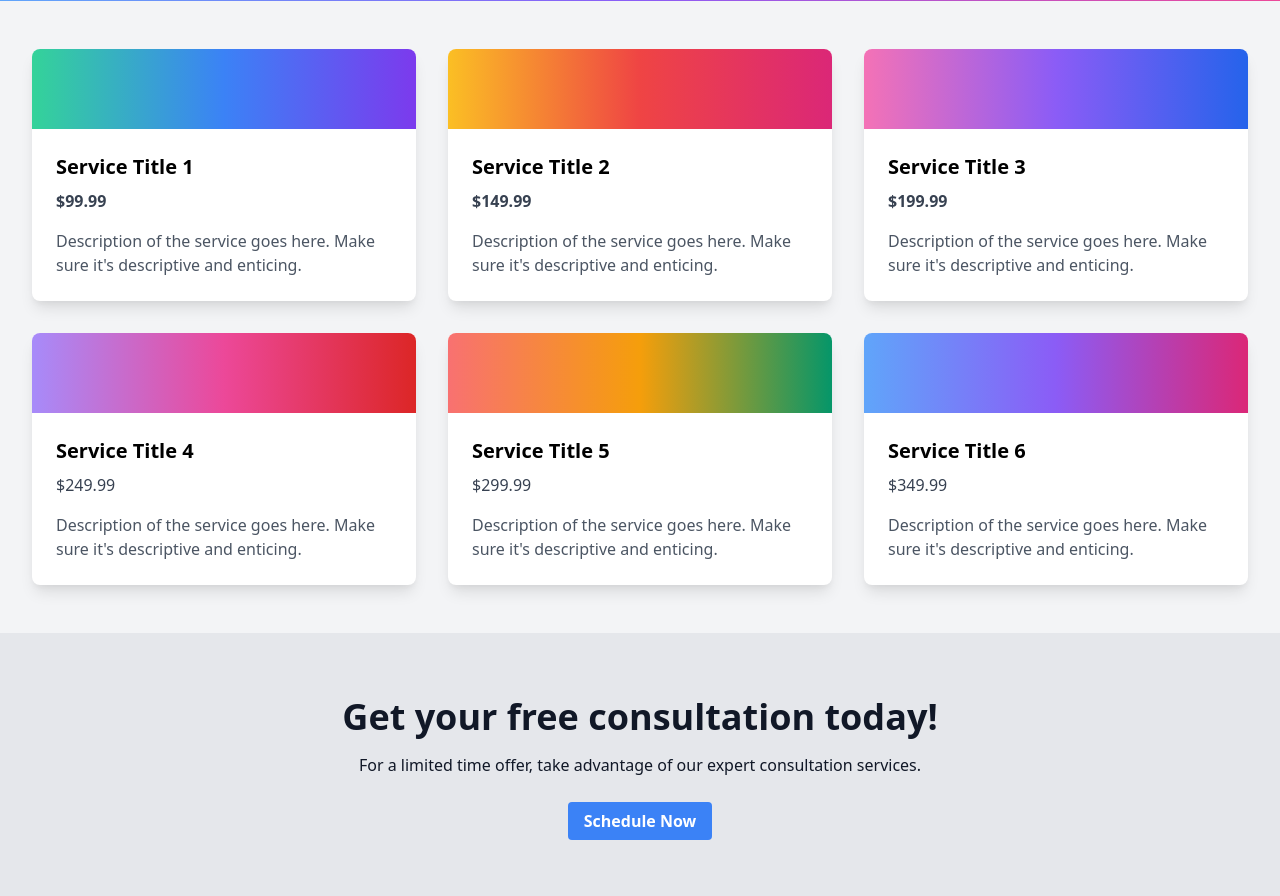
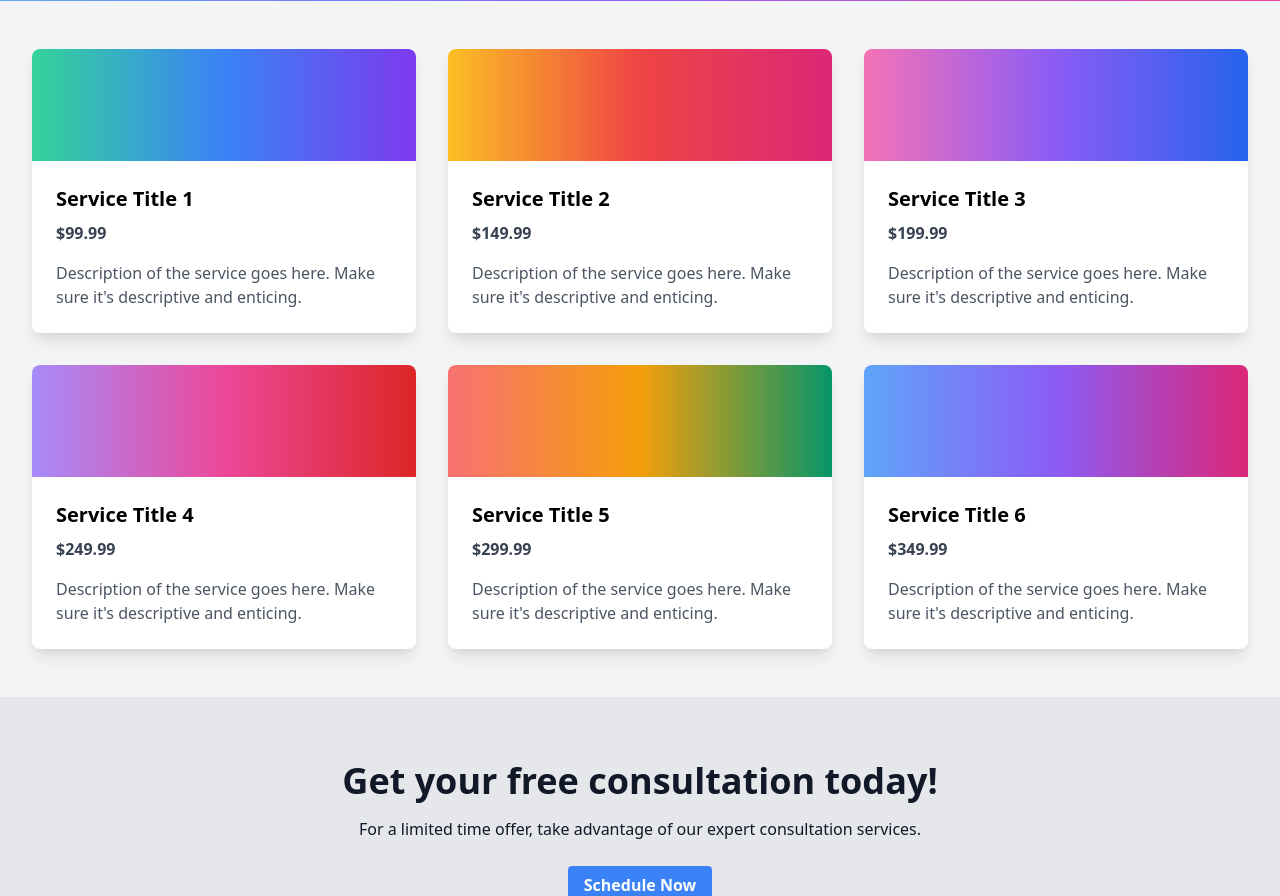
Before and after one commit to Raf-Mos/Chfiha, a Django app: page / in a window 1280 px wide. Shown: the part 327-1223 px from the top of the page. Run offline with Django 5.2, Linux system fonts and the light colour scheme.

Commit message:
update hom

```diff
--- a/chfiha/templates/home.html
+++ b/chfiha/templates/home.html
@@ -18,7 +18,7 @@
             <div class="grid gap-8 md:grid-cols-2 lg:grid-cols-3">
                 <!-- Card 1 -->
                 <div class="bg-white shadow-lg rounded-lg overflow-hidden">
-                    <div class="bg-gradient-to-r from-green-400 via-blue-500 to-purple-600 h-20"></div>
+                    <div class="bg-gradient-to-r from-green-400 via-blue-500 to-purple-600 h-28"></div>
                     <div class="p-6">
                         <h3 class="text-xl font-semibold mb-2">Service Title 1</h3>
                         <p class="text-gray-700 mb-4 font-bold">$99.99</p>
@@ -27,7 +27,7 @@
                 </div>
                 <!-- Card 2 -->
                 <div class="bg-white shadow-lg rounded-lg overflow-hidden">
-                    <div class="bg-gradient-to-r from-yellow-400 via-red-500 to-pink-600 h-20"></div>
+                    <div class="bg-gradient-to-r from-yellow-400 via-red-500 to-pink-600 h-28"></div>
                     <div class="p-6">
                         <h3 class="text-xl font-semibold mb-2">Service Title 2</h3>
                         <p class="text-gray-700 mb-4 font-bold">$149.99</p>
@@ -36,7 +36,7 @@
                 </div>
                 <!-- Card 3 -->
                 <div class="bg-white shadow-lg rounded-lg overflow-hidden">
-                    <div class="bg-gradient-to-r from-pink-400 via-purple-500 to-blue-600 h-20"></div>
+                    <div class="bg-gradient-to-r from-pink-400 via-purple-500 to-blue-600 h-28"></div>
                     <div class="p-6">
                         <h3 class="text-xl font-semibold mb-2">Service Title 3</h3>
                         <p class="text-gray-700 mb-4 font-bold">$199.99</p>
@@ -45,28 +45,28 @@
                 </div>
                 <!-- Card 4 -->
                 <div class="bg-white shadow-lg rounded-lg overflow-hidden">
-                    <div class="bg-gradient-to-r from-purple-400 via-pink-500 to-red-600 h-20"></div>
+                    <div class="bg-gradient-to-r from-purple-400 via-pink-500 to-red-600 h-28"></div>
                     <div class="p-6">
-                        <h3 class="text-xl font-semibold mb-2 font-bold">Service Title 4</h3>
-                        <p class="text-gray-700 mb-4">$249.99</p>
+                        <h3 class="text-xl font-semibold mb-2">Service Title 4</h3>
+                        <p class="text-gray-700 mb-4 font-bold">$249.99</p>
                         <p class="text-gray-600">Description of the service goes here. Make sure it's descriptive and enticing.</p>
                     </div>
                 </div>
                 <!-- Card 5 -->
                 <div class="bg-white shadow-lg rounded-lg overflow-hidden">
-                    <div class="bg-gradient-to-r from-red-400 via-yellow-500 to-green-600 h-20"></div>
+                    <div class="bg-gradient-to-r from-red-400 via-yellow-500 to-green-600 h-28"></div>
                     <div class="p-6">
-                        <h3 class="text-xl font-semibold mb-2 font-bold">Service Title 5</h3>
-                        <p class="text-gray-700 mb-4">$299.99</p>
+                        <h3 class="text-xl font-semibold mb-2">Service Title 5</h3>
+                        <p class="text-gray-700 mb-4 font-bold">$299.99</p>
                         <p class="text-gray-600">Description of the service goes here. Make sure it's descriptive and enticing.</p>
                     </div>
                 </div>
                 <!-- Card 6 -->
                 <div class="bg-white shadow-lg rounded-lg overflow-hidden">
-                    <div class="bg-gradient-to-r from-blue-400 via-purple-500 to-pink-600 h-20"></div>
+                    <div class="bg-gradient-to-r from-blue-400 via-purple-500 to-pink-600 h-28"></div>
                     <div class="p-6">
-                        <h3 class="text-xl font-semibold mb-2 font-bold">Service Title 6</h3>
-                        <p class="text-gray-700 mb-4">$349.99</p>
+                        <h3 class="text-xl font-semibold mb-2">Service Title 6</h3>
+                        <p class="text-gray-700 mb-4 font-bold">$349.99</p>
                         <p class="text-gray-600">Description of the service goes here. Make sure it's descriptive and enticing.</p>
                     </div>
                 </div>
```
